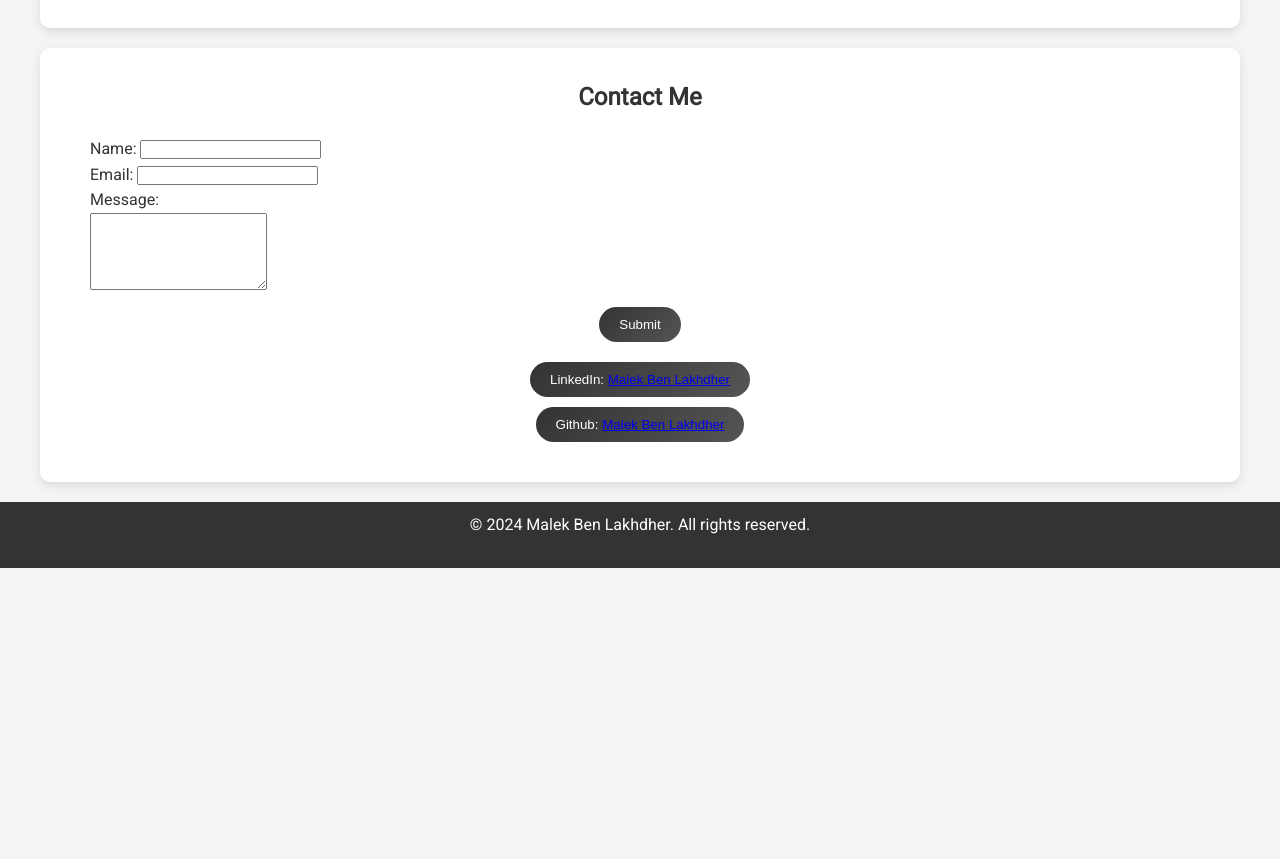
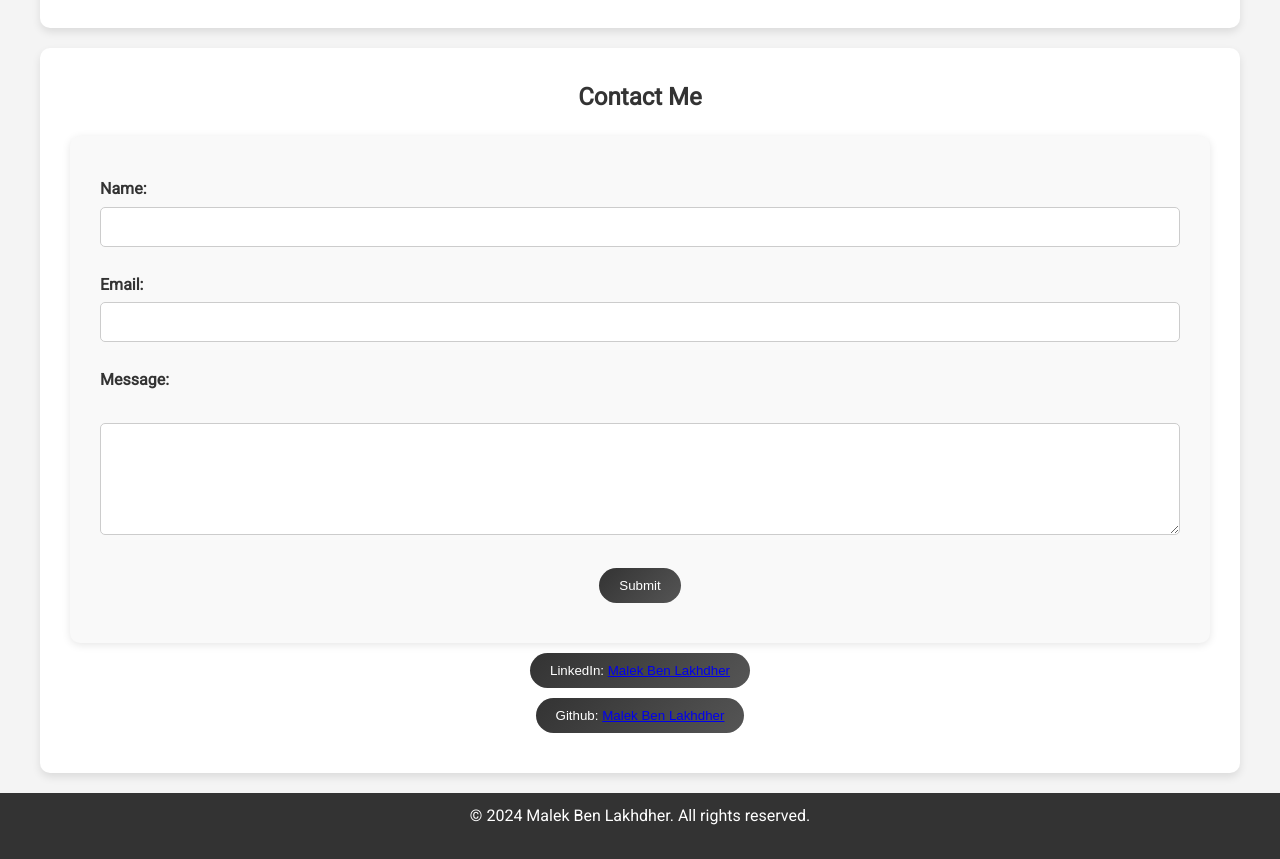
Before and after one commit to BENLAKHDHER/css_project, a plain HTML site: page index.html in a window 1280 px wide. Shown: the part 1940-2799 px from the top of the page. Before the commit the page ends 2508 px from the top, so only its background shows below. Drawn offline with Linux system fonts and the light colour scheme.

Commit message:
making style on form

```diff
--- a/style.css
+++ b/style.css
@@ -54,7 +54,7 @@ h1, h2 {
     color: #333;
 }
 
-p, form {
+p{
     margin-bottom: 20px;
     padding: 0 20px;
 }
@@ -65,6 +65,34 @@ img {
     height: 200px;
     width: 200px;
     border-radius: 50%;
+}
+
+form {
+    background-color: #f9f9f9;
+    padding: 30px;
+    border-radius: 10px;
+    box-shadow: 0 2px 8px rgba(0, 0, 0, 0.1);
+}
+
+form label {
+    display: block;
+    margin: 10px 0 5px;
+    font-weight: bold;
+}
+
+form input[type="text"],
+form input[type="email"],
+form textarea {
+    width: 100%;
+    padding: 10px;
+    margin-bottom: 15px;
+    border: 1px solid #ccc;
+    border-radius: 5px;
+    font-size: 16px;
+}
+
+form textarea {
+    resize: vertical;
 }
 
 button {
```
